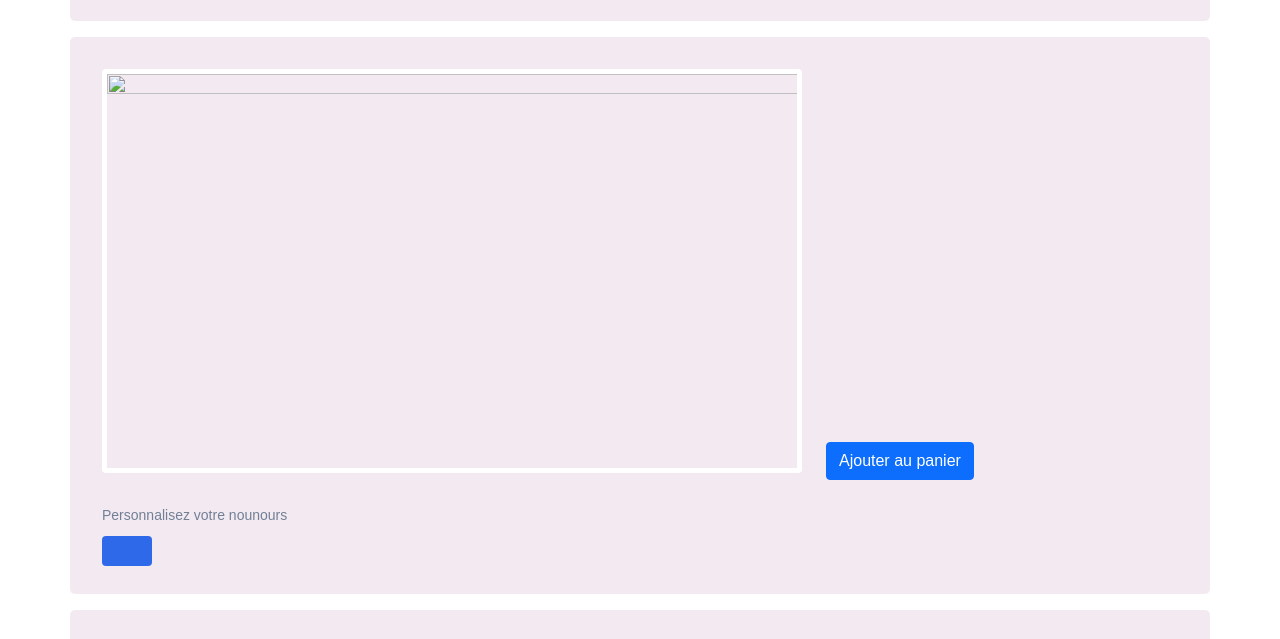
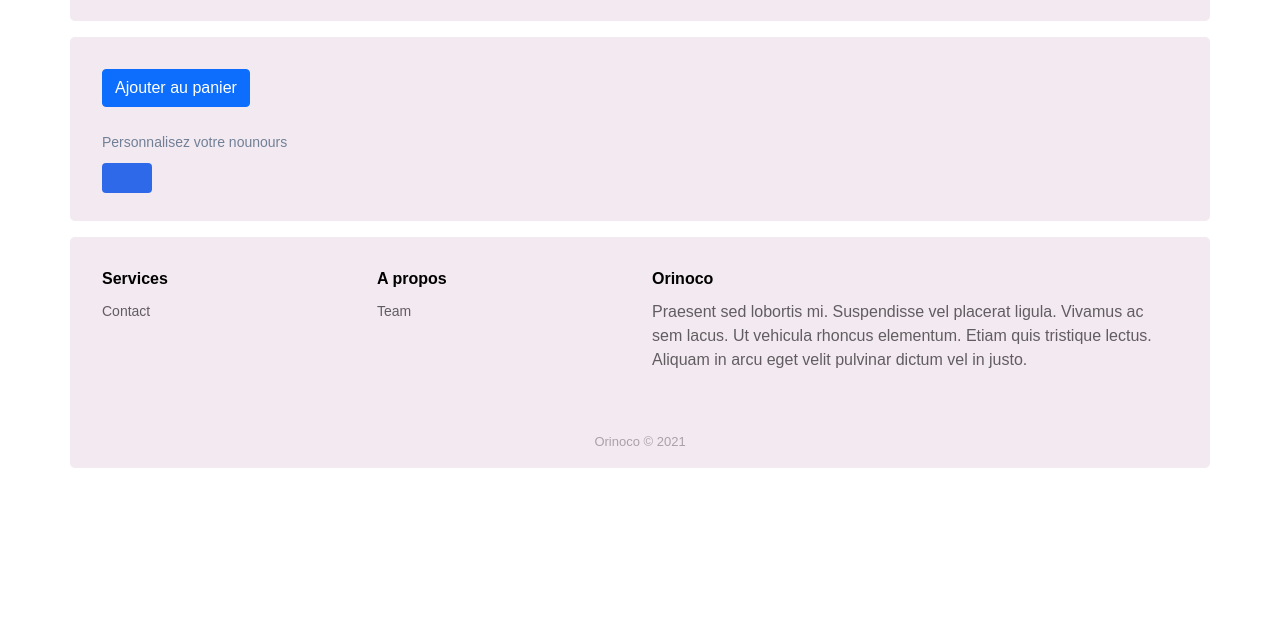
Before and after one commit to Tchessi/Tchessi_Orinoco_P5, a plain HTML site: page Orinoco_P5/front-end/produit.html in a window 1280 px wide. Shown: the part 103-742 px from the top of the page. Drawn offline with nearby package versions, Linux system fonts and the light colour scheme; no server answers.

Commit message:
Update produit.html

```diff
--- a/Orinoco_P5/front-end/produit.html
+++ b/Orinoco_P5/front-end/produit.html
@@ -25,12 +25,6 @@
 </header>
 <div class="container">
     <div class="row" id="main">
-        <div class="col">
-            <figure class="figure">
-                <img id="product-image" src="" width="700" height="400" class="figure-img img-fluid rounded">
-                <h2 id="produit-name" ></h2>
-            </figure>
-        </div>
         <div class="col align-self-end">
             <button type="button" class="btn btn-primary">Ajouter au panier</button>
             </div>
```
